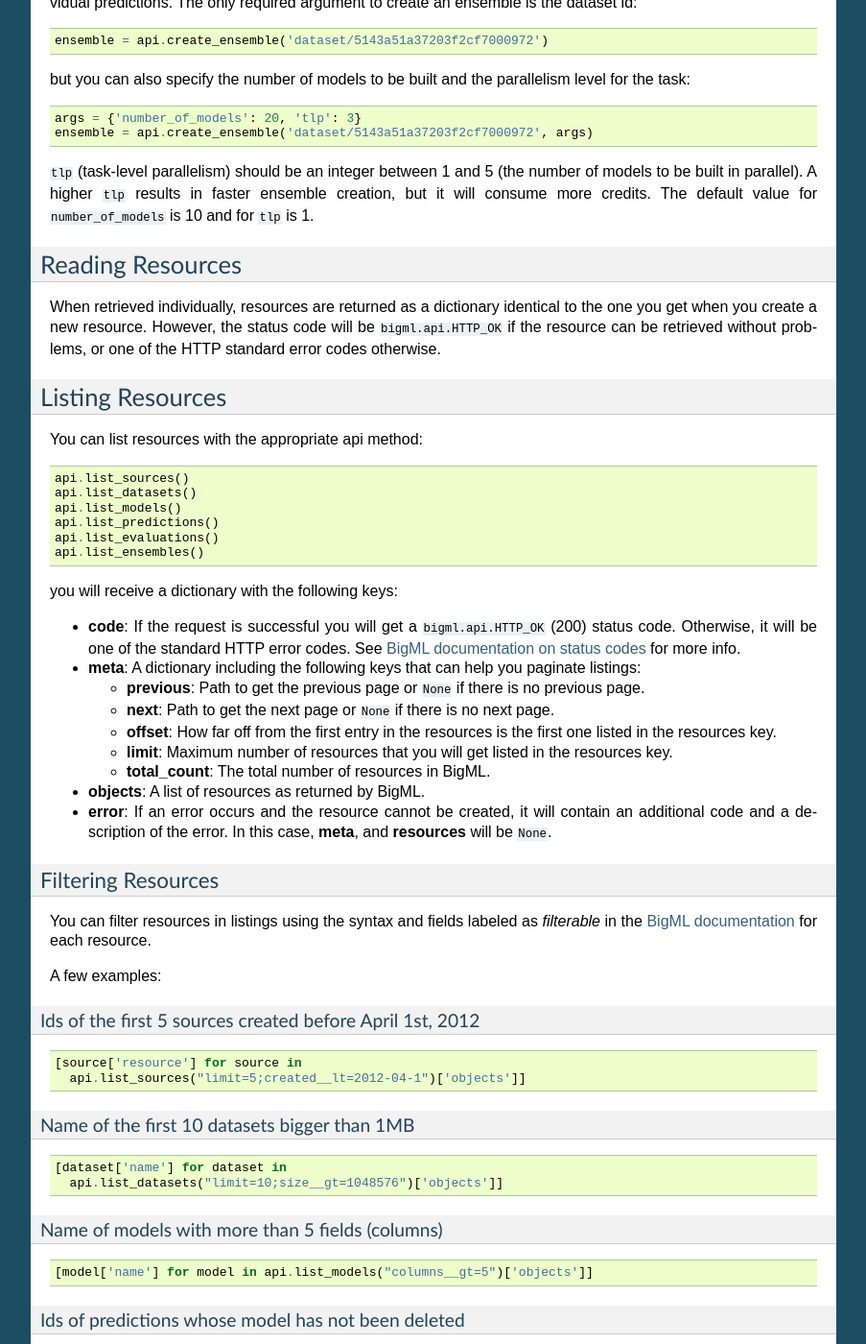
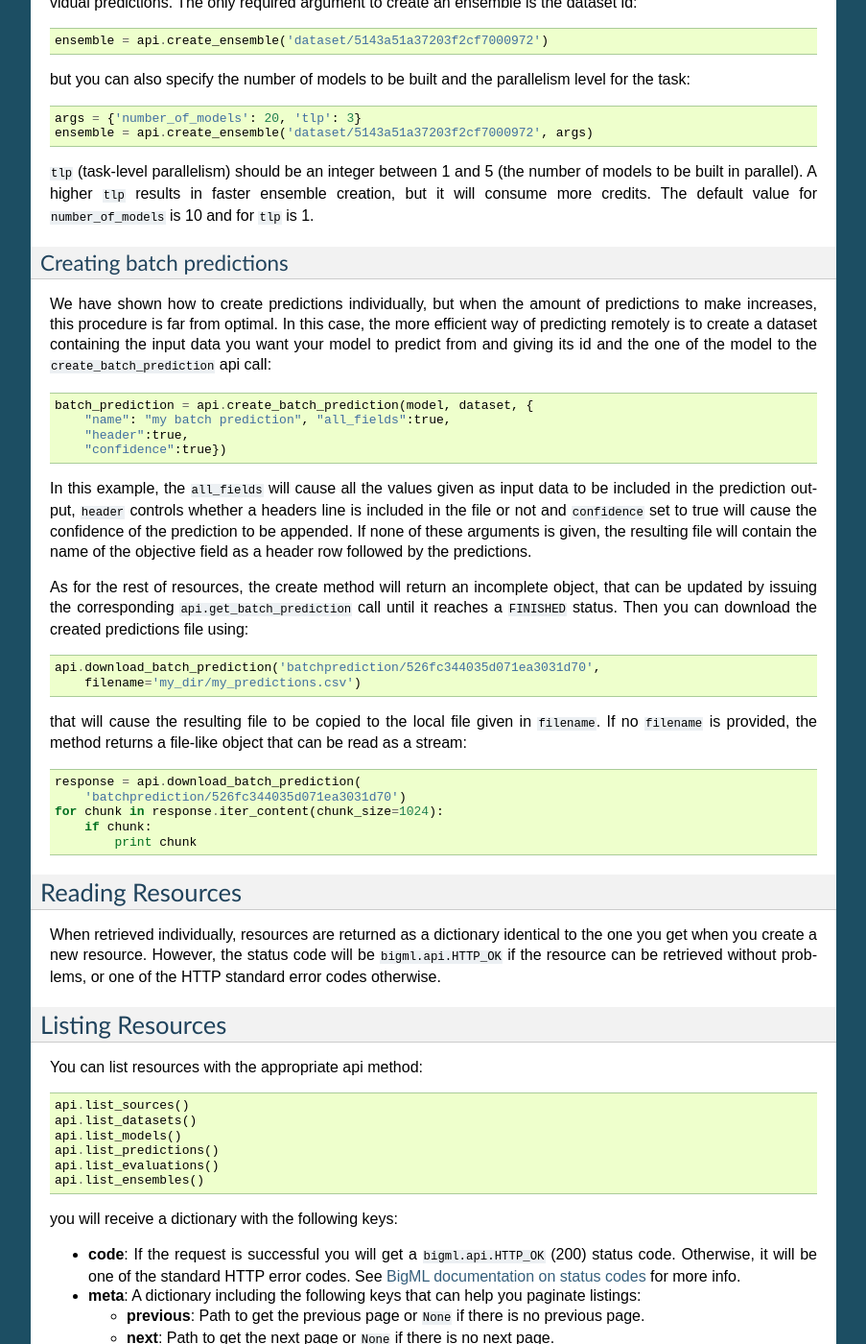
Before and after one commit to bigmlcom/python, a Sphinx documentation site: the page built from docs/index.rst, in a window 1280 px wide and 1400 px high, scrolled down 9691 px. Shown: the whole window at 96% size, without its empty margins (198-1101 px from the left). Built offline with Sphinx 7.4.7, drawn with Linux system fonts in a browser that asks for light colours; some of the changed text lies outside the part shown.

Commit message:
Adding batch predictions docs information

```diff
--- a/docs/index.rst
+++ b/docs/index.rst
@@ -607,6 +607,46 @@ parallelism level for the task::
 number of models to be built in parallel). A higher ``tlp`` results in faster
 ensemble creation, but it will consume more credits. The default value for
 ``number_of_models`` is 10 and for ``tlp`` is 1.
+
+Creating batch predictions
+~~~~~~~~~~~~~~~~~~~~~~~~~~
+
+We have shown how to create predictions individually, but when the amount
+of predictions to make increases, this procedure is far from optimal. In this
+case, the more efficient way of predicting remotely is to create a dataset
+containing the input data you want your model to predict from and giving its
+id and the one of the model to the ``create_batch_prediction`` api call::
+
+    batch_prediction = api.create_batch_prediction(model, dataset, {
+        "name": "my batch prediction", "all_fields":true,
+        "header":true,
+        "confidence":true})
+
+In this example, the ``all_fields`` will cause all the values given as input
+data to be included in the prediction output, ``header`` controls whether a
+headers line is included in the file or not and ``confidence`` set to true
+will cause the confidence of the prediction to be appended. If none of these
+arguments is given, the resulting file will contain the name of the
+objective field as a header row followed by the predictions.
+
+As for the rest of resources, the create method will return an incomplete
+object, that can be updated by issuing the corresponding
+``api.get_batch_prediction`` call until it reaches a ``FINISHED`` status.
+Then you can download the created predictions file using::
+
+    api.download_batch_prediction('batchprediction/526fc344035d071ea3031d70',
+        filename='my_dir/my_predictions.csv')
+
+that will cause the resulting file to be copied to the local file given in
+``filename``. If no ``filename`` is provided, the method returns a file-like
+object that can be read as a stream::
+
+    response = api.download_batch_prediction(
+        'batchprediction/526fc344035d071ea3031d70')
+    for chunk in response.iter_content(chunk_size=1024):
+        if chunk:
+            print chunk
+
 
 Reading Resources
 -----------------
```
